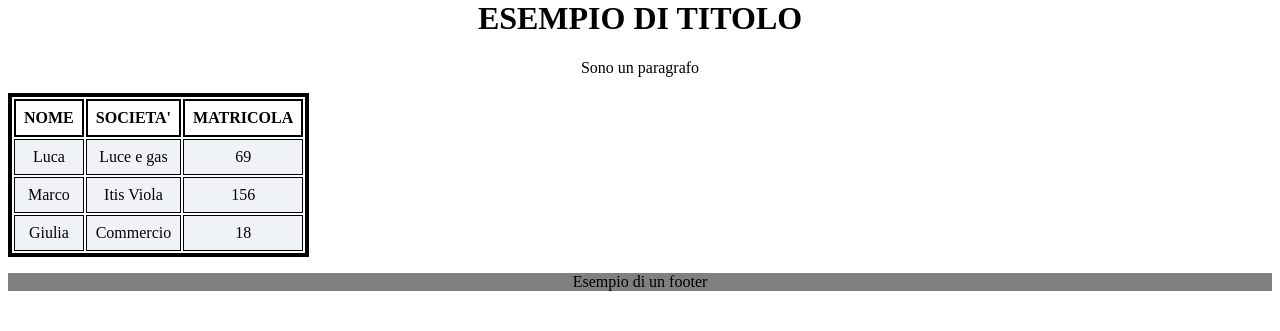
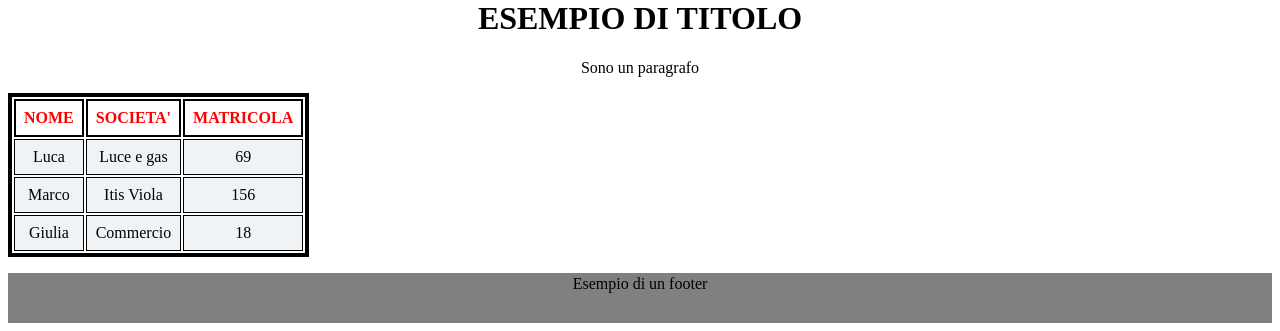
Before and after one commit to LucaButtini/Info-5E, a PHP site: page / in a window 1280 px wide. Shown: the part 585-916 px from the top of the page. Before the commit the page ends 876 px from the top, so only its background shows below. Run offline with PHP 8.4, Linux system fonts and the light colour scheme.

Commit message:
Update style.css

```diff
--- a/Ripasso_FrontEnd/style.css
+++ b/Ripasso_FrontEnd/style.css
@@ -14,6 +14,7 @@ table {
   border: 4px solid black;
 }
 th {
+  color: red;
   bakground-color: green;
   padding: 8px;
   border: 2px solid black;
@@ -24,7 +25,13 @@ td {
   border: 1px solid black;
 }
 footer{
-    background-color: gray;
+  background-color: gray;
+  position: relative;
+  width: 100%;
+  height: 50px;
+}
+footer p {
+    padding-top: 2px;
 }
 #logo{
   padding: 20px;
```
